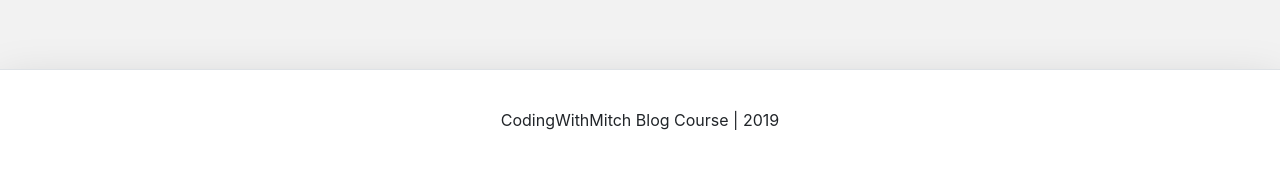
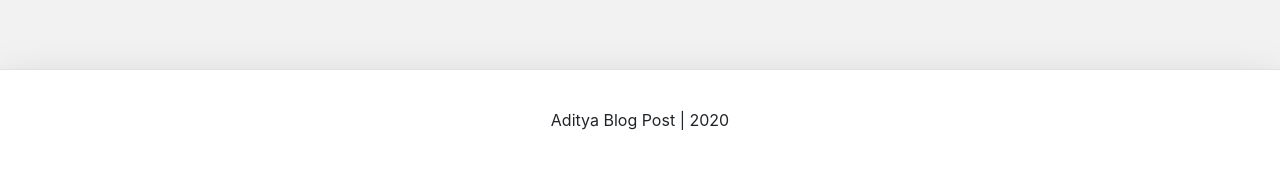
Before and after one commit to adityavashistha5479/AdityaBlog, a Django app: page /must_authenticate/ in a window 1280 px wide. Shown: the part 850-1019 px from the top of the page. Run offline with Django 3.2, Linux system fonts and the light colour scheme; some libraries are stand-ins or nearby versions.

Commit message:
Update footer.html

```diff
--- a/templates/snippets/footer.html
+++ b/templates/snippets/footer.html
@@ -7,7 +7,7 @@
 <!-- Footer -->
 <br>
 <div class="d-flex flex-row align-items-center footer  bg-white border-top shadow-lg">
-	<p class="m-auto">CodingWithMitch Blog Course | 2019</p>
+	<p class="m-auto">Aditya Blog Post | 2020</p>
 </div>
 <!-- End Footer -->
 
```
